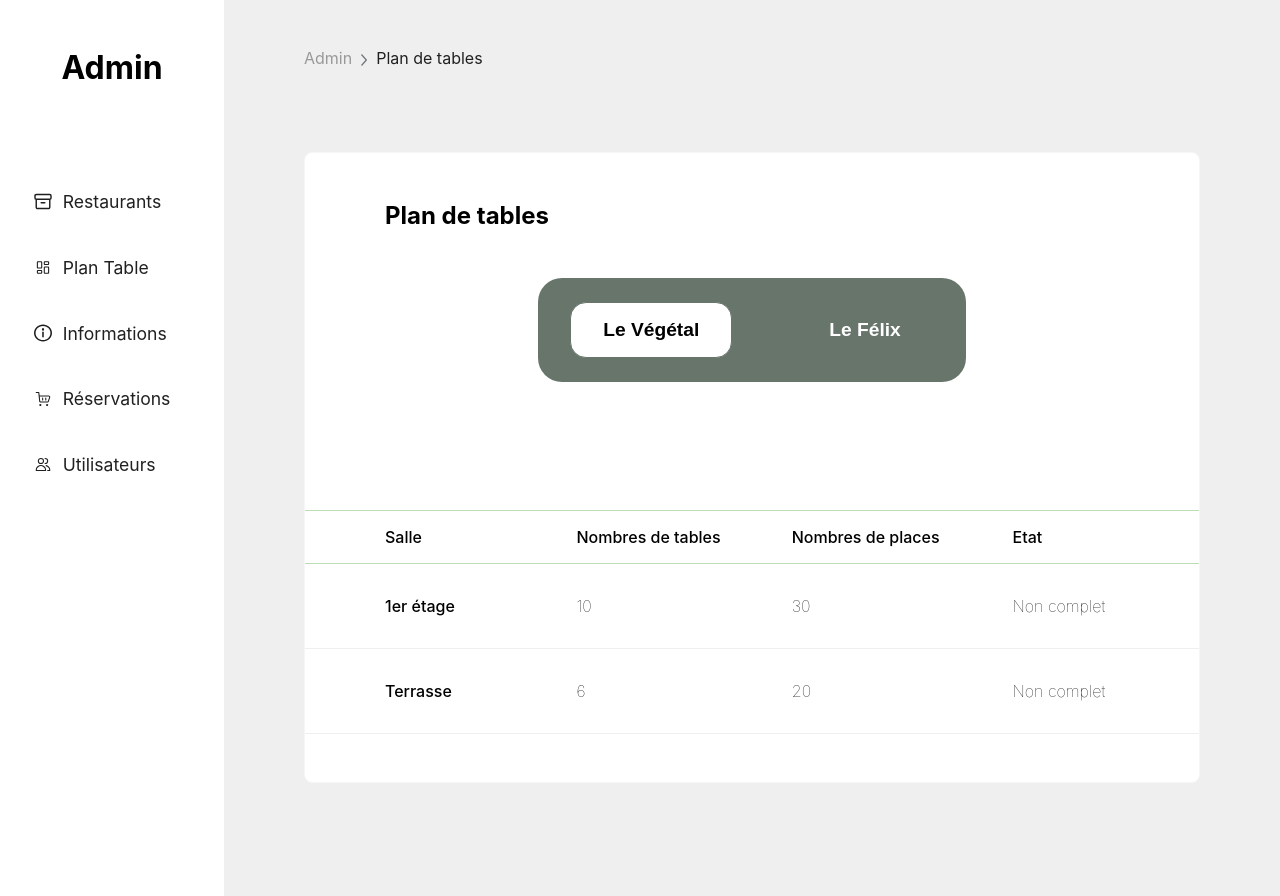
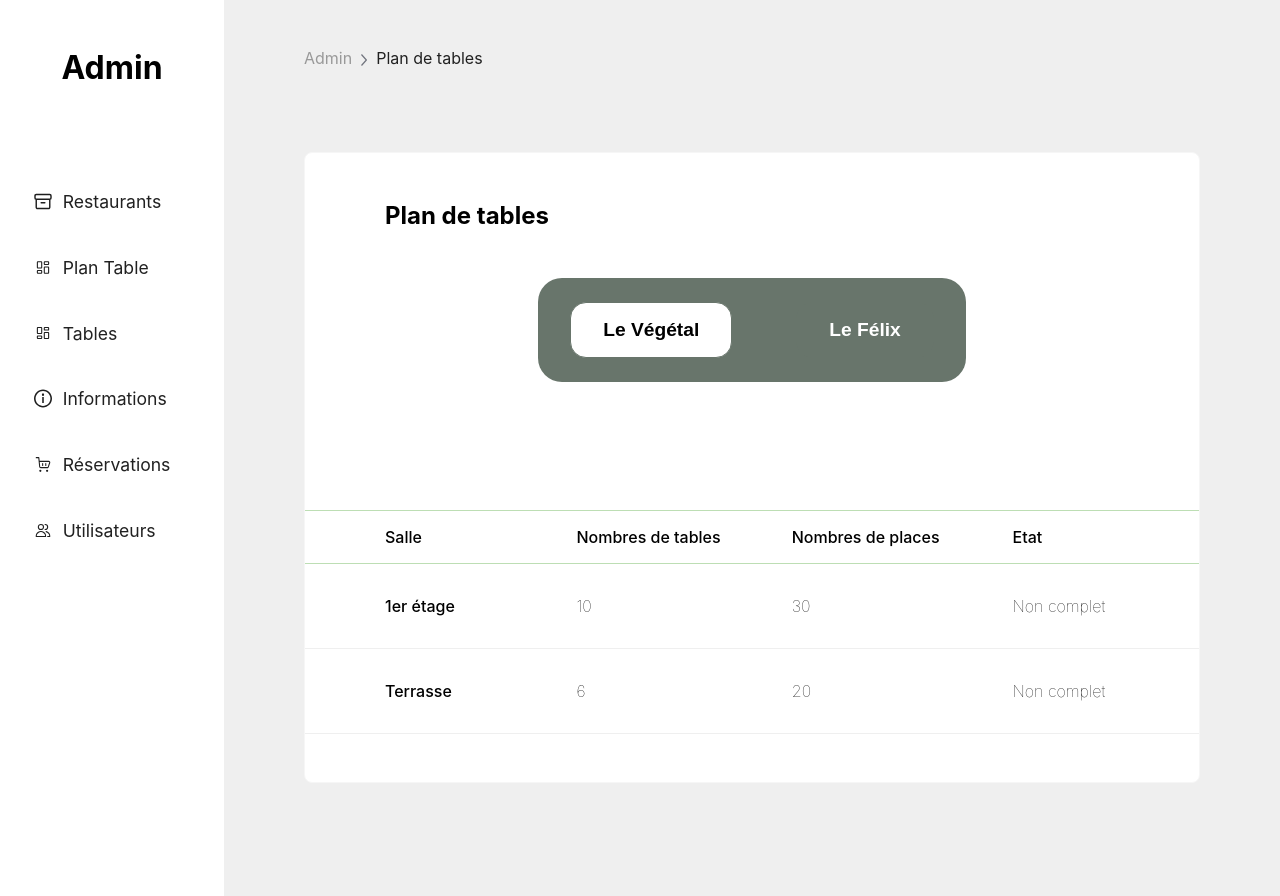
Before and after one commit to SarahOtmane/backOfficeResto, a React (Create React App) app: page /admin/planTable in a window 1280 px wide. Built offline with nearby package versions, Linux system fonts and the light colour scheme.

Commit message:
add new item to the menu

```diff
--- a/src/components/Menu.js
+++ b/src/components/Menu.js
@@ -16,6 +16,10 @@ export default function Menu(){
     },{
         text : 'Plan Table',
         link : '/admin/planTable',
+        icon : planTable
+    },{
+        text : 'Tables',
+        link : '/admin/tables',
         icon : planTable
     },{
         text : 'Informations',
```
